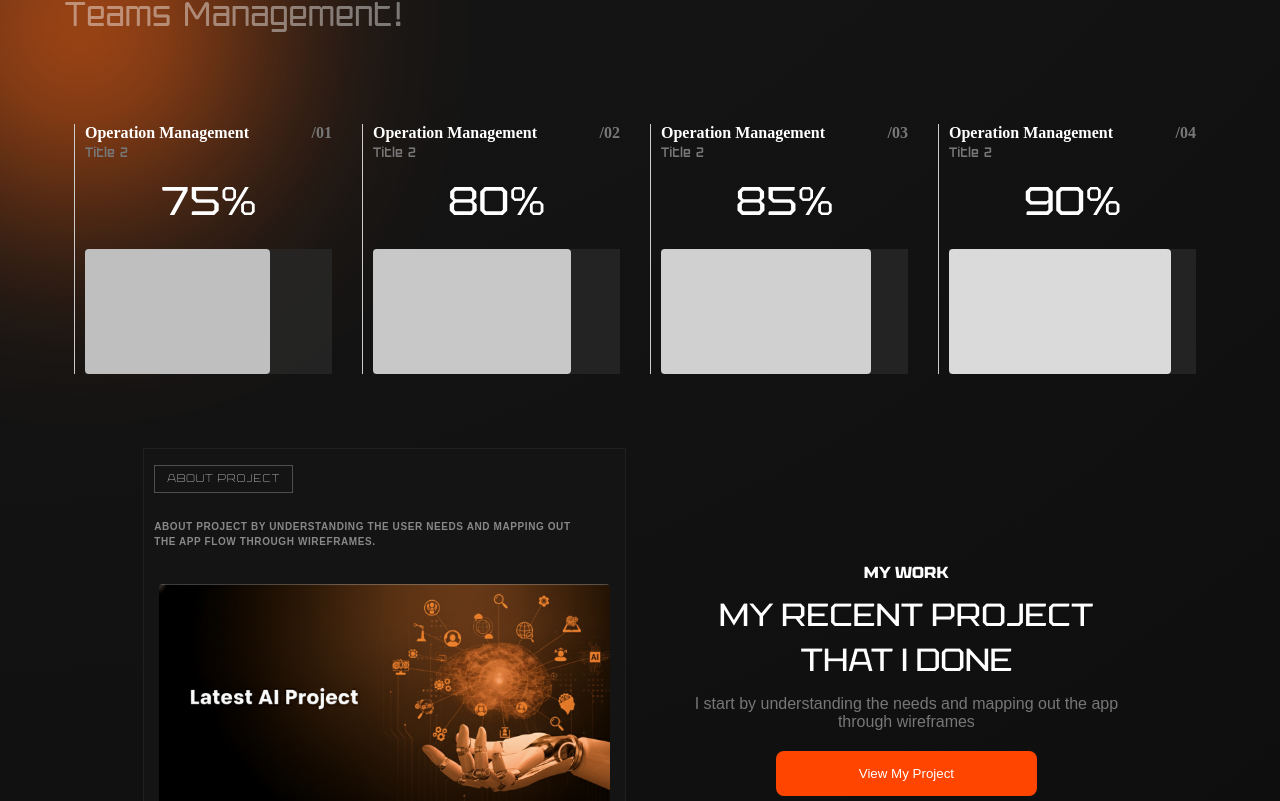
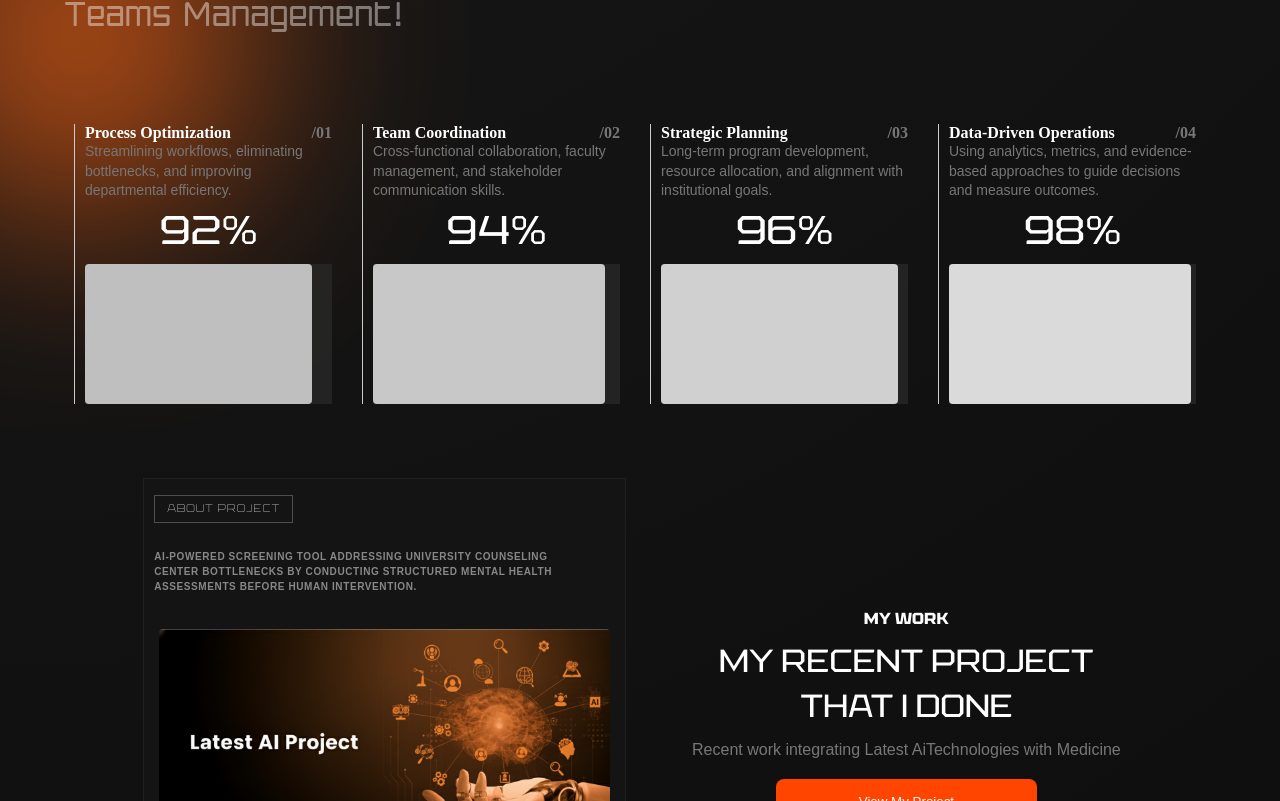
Before and after one commit to AIPAMED/Portfolio, a React (Vite) app: page / in a window 1280 px wide. Shown: the part 979-1780 px from the top of the page. Built offline with nearby package versions, Linux system fonts and the light colour scheme; a web font is replaced by a local one.

Commit message:
Final Text Edits

```diff
--- a/src/components/About.tsx
+++ b/src/components/About.tsx
@@ -28,12 +28,35 @@ export default function About() {
     return () => observer.disconnect();
   }, []);
 
-
   const skills = [
-    { title: "Operation Management", id: "01", percent: 75 },
-    { title: "Operation Management", id: "02", percent: 80 },
-    { title: "Operation Management", id: "03", percent: 85 },
-    { title: "Operation Management", id: "04", percent: 90 },
+    {
+      title: "Process Optimization",
+      id: "01",
+      percent: 92,
+      subtitle:
+        "Streamlining workflows, eliminating bottlenecks, and improving departmental efficiency.",
+    },
+    {
+      title: "Team Coordination",
+      id: "02",
+      percent: 94,
+      subtitle:
+        "Cross-functional collaboration, faculty management, and stakeholder communication skills.",
+    },
+    {
+      title: "Strategic Planning",
+      id: "03",
+      percent: 96,
+      subtitle:
+        "Long-term program development, resource allocation, and alignment with institutional goals.",
+    },
+    {
+      title: "Data-Driven Operations",
+      id: "04",
+      percent: 98,
+      subtitle:
+        "Using analytics, metrics, and evidence-based approaches to guide decisions and measure outcomes.",
+    },
   ];
 
   return (
@@ -53,7 +76,8 @@ export default function About() {
               <div className="skill-1">
                 {skill.title} <span>/{skill.id}</span>
               </div>
-              <div className="skill-2">Title 2</div>
+              {/* 👇 ONLY THIS LINE CHANGED */}
+              <div className="skill-2">{skill.subtitle}</div>
               <div className="percentage-text">
                 {visible ? <AnimatedNumber value={skill.percent} /> : "0%"}
               </div>
--- a/src/components/Experinces.tsx
+++ b/src/components/Experinces.tsx
@@ -20,7 +20,7 @@ export default function Experiences() {
     },
     "Research Project Manager": {
       about:
-        "Managed the full lifecycle of 7 international clinical trials across multiple sites, overseeing planning, execution, data integrity, and close-out processes.",
+        "Directed clinical operations for pregnancy-related hematologic research at University of Toronto. Managed regulatory compliance for 7 international trials, coordinated multi-site ethics approvals, and maintained data integrity standards resulting in three peer-reviewed publications in high-impact journals.",
       tags: [
         "Project Lifecycle Management",
         "Data Analysis",
--- a/src/components/Hero.tsx
+++ b/src/components/Hero.tsx
@@ -1,5 +1,5 @@
 import "../styles.css";
-import iyad from "../assets/iyad-final.png";
+import iyad from "../assets/Adobe Express - file (1).png";
 
 export default function Hero() {
   return (
--- a/src/components/Project.tsx
+++ b/src/components/Project.tsx
@@ -13,15 +13,14 @@ export default function Project() {
           <div className="left-column">
             <div className="about-btn">ABOUT PROJECT</div>
             <p className="left-description">
-              ABOUT PROJECT BY UNDERSTANDING THE USER NEEDS AND MAPPING OUT THE
-              APP FLOW THROUGH WIREFRAMES.
+              AI-powered screening tool addressing university counseling center bottlenecks by conducting structured mental health assessments before human intervention.
             </p>
 
             <div className="project-img">
               <img src={project} alt="Project preview" />
             </div>
 
-            <h2 className="left-title">PROJECT TITLE GOES HERE</h2>
+            <h2 className="left-title">AIPAMED Mental Health Triage System</h2>
           </div>
 
           {/*  Right Column */}
@@ -29,8 +28,7 @@ export default function Project() {
             <h4>My Work</h4>
             <h1 className="right-title">My Recent Project That I Done</h1>
             <p className="right-description">
-              I start by understanding the needs and mapping out the app through
-              wireframes
+              Recent work integrating Latest AiTechnologies with Medicine
             </p>
             <button className="v-btn" onClick={() => setExpanded(true)}>
               View My Project
@@ -39,29 +37,26 @@ export default function Project() {
         </>
       ) : (
         <div className="expand-card show">
-          <h2>PROJECT TITLE GOES HERE</h2>
+          <h2>AIPAMED Mental Health Triage System</h2>
           <p>
-            This project focuses on improving user experience through a clear
-            structure and interactive design. I handled UI layout, responsive
-            behavior, and optimized performance to ensure seamless experience
-            across devices. The goal was to create an engaging and accessible
-            interface that feels intuitive and clean.
+            AI-powered screening tool addressing university counseling center bottlenecks by conducting structured mental health assessments before human intervention. Routes crisis cases immediately while directing non-urgent students to appropriate resources, reducing counselor triage workload by 60-70%.
           </p>
 
           <h4>PROJECT DETAILS</h4>
           <p>
-            - Built with React and styled-components.
-            <br />- Implemented dynamic animations using Framer Motion.
-            <br />- Integrated reusable components for scalability.
-            <br />- Focused on accessibility and user flow.
+            - Structured clinical screening algorithms based on validated assessment tools.
+            <br />- Resource matching engine connecting students to appropriate support levels.
+            <br />- Reduces 3-6 week wait times through intelligent prioritization.
+            <br />- HIPAA-compliant data handling and secure communication channels.
           </p>
 
           <h4>USED TECHNOLOGIES</h4>
           <ul>
-            <li>React</li>
-            <li>JavaScript (ES6+)</li>
-            <li>CSS Modules</li>
-            <li>Framer Motion</li>
+            <li>Natural Language Processing</li>
+            <li>Clinical Assessment Frameworks</li>
+            <li>React Frontend</li>
+            <li>Secure Database</li>
+            <li>Architecture API Integration</li>
           </ul>
 
           <button className="close-btn" onClick={() => setExpanded(false)}>
--- a/src/styles.css
+++ b/src/styles.css
@@ -308,12 +308,27 @@ background: radial-gradient(circle, rgba(255, 89, 0, 0.5), transparent 60%),
   display: flex;
   justify-content: space-between;
 }
-.skill-2{
-  font-family: 'GinzaNarrow';
-  font-weight: 500;
-  font-size: 16px;
+/* 🔧 Fix: give subtitle more space without pushing the bar */
+.skill-2 {
+  font-family: 'Poppins', sans-serif;
+  font-weight: 400;
+  font-size: 14px;
   color: #777777;
-}
+  line-height: 1.4;
+  max-width: 100%;
+  height: 60px; /* ensures text fits without moving bar */
+  overflow: hidden;
+  text-overflow: ellipsis;
+  display: -webkit-box;
+  -webkit-line-clamp: 3; /* shows up to 3 lines */
+  -webkit-box-orient: vertical;
+}
+
+/* 🔧 optional: increase the column height slightly to balance */
+.column {
+  height: 280px; /* slightly taller to match subtitle space */
+}
+
 .skill-1 span{
   font-size: 16px;
   font-weight: 900;
@@ -552,7 +567,7 @@ nav span{
 
 .image-wrapper {
   z-index: 2;
-  margin-top: 80px;
+  margin-top: 50px;
   position: relative;
   width: 500px;
   height: auto;
@@ -1582,9 +1597,23 @@ nav span{
     text-align: center;
     padding: 4rem 2rem;
   }
-
-  .right {
-    display: none; /*  Hide Iyad's image on small tablets */
+.right {
+    display: flex !important;
+    justify-content: center;
+    align-items: center;
+    margin-top: 20px;
+  }
+
+  .image-wrapper {
+    width: clamp(220px, 60vw, 340px); /* scales smoothly */
+    height: auto;
+  }
+
+  .image-wrapper img {
+    width: 100%;
+    height: auto;
+    border-radius: 12px;
+    object-fit: cover;
   }
 
   .left {
@@ -1637,6 +1666,10 @@ nav span{
 
   .commas {
     font-size: 70px;
+    margin-top: 40px;
+  }
+   .image-wrapper {
+    width: clamp(180px, 70vw, 280px);
     margin-top: 40px;
   }
 }
```
Also changed, not shown: src/assets/Adobe Express - file (1).png (added), 1 other file (tests, documents, lock files or other folders). Lines whose indentation alone changed are shown as unchanged.
